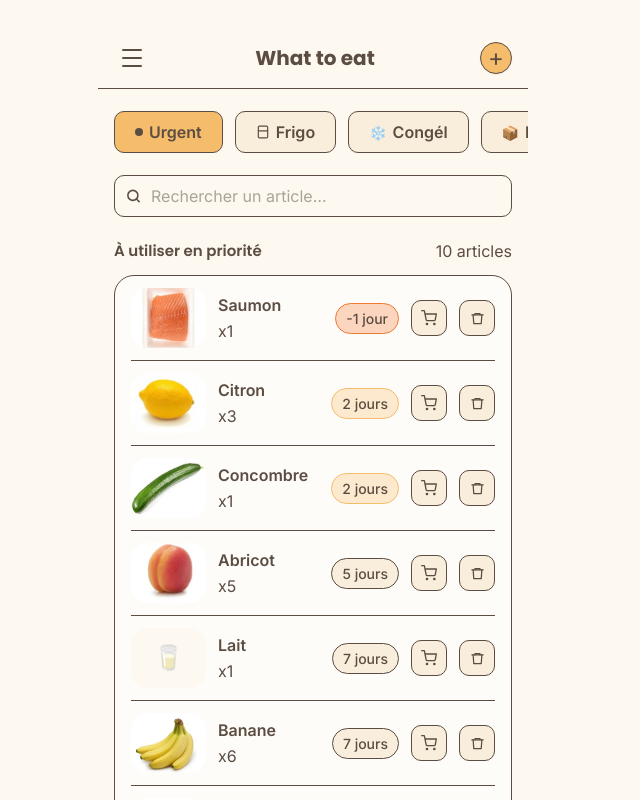
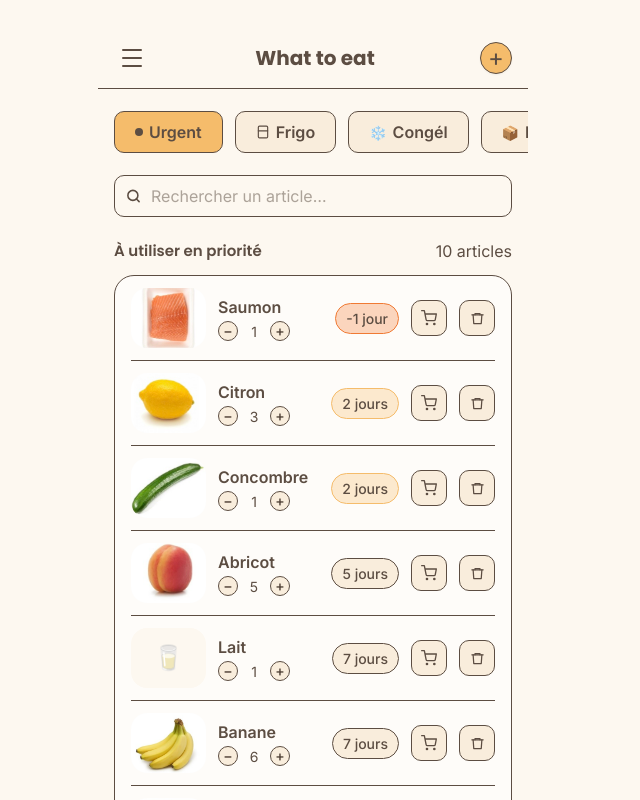
Before and after one commit to helico32/what-to-eat, a React (Vite) app: page / in a window 1280 px wide. Shown: the top 800 px of the page, without its empty margins (327-967 px from the left). Built offline with nearby package versions, Linux system fonts and the light colour scheme.

Commit message:
ajout de + et - sur les row des items

```diff
--- a/src/App.jsx
+++ b/src/App.jsx
@@ -186,7 +186,9 @@ export default function App() {
                     <ProductRow
                       key={p.id}
                       product={p}
-                      onDelete={() => store.decrementProduct(p.id)}
+                      onDelete={() => store.deleteProduct(p.id)}
+                      onDecrement={() => store.decrementProduct(p.id)}
+                      onIncrement={() => store.incrementProduct(p.id)}
                       onAddToCart={() => store.addToShoppingList(p)}
                       canDrag={canDrag}
                       isDragging={activeIndex === index}
--- a/src/components/ProductRow.jsx
+++ b/src/components/ProductRow.jsx
@@ -55,7 +55,7 @@ function DragHandle() {
   )
 }
 
-export default function ProductRow({ product, onDelete, onAddToCart, canDrag, isDragging, rowProps, handleProps, sortIndex, sortTotal, onMoveTo }) {
+export default function ProductRow({ product, onDelete, onDecrement, onIncrement, onAddToCart, canDrag, isDragging, rowProps, handleProps, sortIndex, sortTotal, onMoveTo }) {
   const badge = getBadge(product.expiryDate, product.location)
   const [confirm, setConfirm] = useState(null) // null | 'cart' | 'delete'
   const [done,    setDone]    = useState(null) // null | 'cart' | 'delete'
@@ -81,10 +81,28 @@ export default function ProductRow({ product, onDelete, onAddToCart, canDrag, is
             </div>
         }
 
-        {/* Name + subtitle */}
+        {/* Name + qty controls */}
         <div className="flex-1 min-w-0">
           <p className="font-body font-semibold text-[16px] text-ink-primary truncate">{product.name}</p>
-          <p className="font-body text-[16px] text-ink-secondary mt-0.5">x{product.qty}</p>
+          <div className="flex items-center gap-1.5 mt-0.5">
+            <button
+              onClick={onDecrement}
+              className="w-5 h-5 flex items-center justify-center rounded-full bg-canvas-border text-ink-secondary font-bold text-[14px] leading-none active:scale-90 transition-all border border-ink-primary hover:bg-brand hover:text-ink-primary"
+              title="Diminuer"
+            >
+              −
+            </button>
+            <span className="font-body text-[14px] text-ink-secondary min-w-[20px] text-center">
+              {product.qty}
+            </span>
+            <button
+              onClick={onIncrement}
+              className="w-5 h-5 flex items-center justify-center rounded-full bg-canvas-border text-ink-secondary font-bold text-[14px] leading-none active:scale-90 transition-all border border-ink-primary hover:bg-brand hover:text-ink-primary"
+              title="Augmenter"
+            >
+              +
+            </button>
+          </div>
         </div>
 
         {/* Badge */}
@@ -141,8 +159,8 @@ export default function ProductRow({ product, onDelete, onAddToCart, canDrag, is
         <div className="pb-3 flex items-center gap-2">
           <p className="flex-1 font-body text-[16px] text-ink-secondary truncate">
             {confirm === 'cart'
-              ? `Ajouter "${product.name}" x${product.qty === 0.5 ? '0.5' : '1'} ?`
-              : `Supprimer "${product.name}" x${product.qty === 0.5 ? '0.5' : '1'} ?`
+              ? `Ajouter "${product.name}" au panier ?`
+              : `Supprimer "${product.name}" ?`
             }
           </p>
           <button
--- a/src/hooks/useStore.js
+++ b/src/hooks/useStore.js
@@ -67,6 +67,12 @@ export function useStore() {
     }, []))
   }, [])
 
+  const incrementProduct = useCallback((id) => {
+    setAndPersistProducts(prev =>
+      prev.map(p => p.id === id ? { ...p, qty: Math.round((p.qty + 1) * 10) / 10 } : p)
+    )
+  }, [])
+
   const addToShoppingList = useCallback((product) => {
     setAndPersistShopping(prev => {
       const existing = prev.find(p => p.id === product.id)
@@ -120,5 +126,6 @@ export function useStore() {
     reorderShoppingList,
     reorderProducts,
     decrementProduct,
+    incrementProduct,
   }
 }
```
Also changed, not shown: 5 other files (tests, documents, lock files or other folders).
